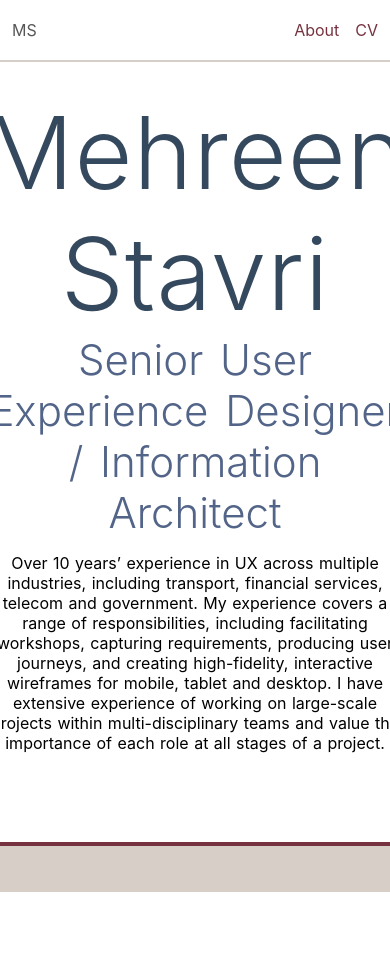
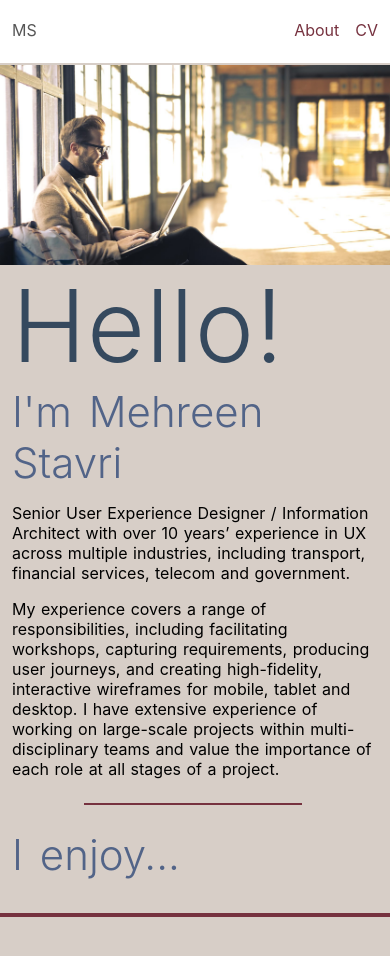
Before and after one commit to philstavri/mehreen-portfolio, a Nuxt app: page / in a window 390 px wide. Shown: the top 956 px of the page. Before the commit the page ends 892 px from the top, so only its background shows below. Built offline with nearby package versions, Linux system fonts and the light colour scheme; some icons are missing.

Commit message:
Styled about content and added two col component

```diff
--- /dev/null
+++ b/components/TwoCol.vue
@@ -0,0 +1,51 @@
+<template>
+  <div class="two-col">
+    <div class="two-col__first-col two-col__column">
+      <slot name="first-col"></slot>
+    </div>
+    <div class="two-col__second-col two-col__column">
+      <slot name="second-col"></slot>
+    </div>
+  </div>
+</template>
+
+<style lang="scss">
+@import "./styles/tools";
+
+.two-col {
+  @include full-width;
+  display: flex;
+  flex-direction: row;
+
+
+
+  &__column {
+    flex: 1;
+    width: 50%;
+  }
+
+  &__first-col {
+    @include spacing(padding-right, l);
+
+    @media (max-width: $max-width-breakpoint) {
+      @include spacing(padding-left, m);
+    }
+  }
+
+  &__second-col {
+    @include spacing(padding-left, l);
+
+    @media (max-width: $max-width-breakpoint) {
+      @include spacing(padding-right, m);
+    }
+  }
+
+  @media (max-width: 700px) {
+    flex-direction: column;
+
+    &__column {
+      width: 100%;
+    }
+  }
+}
+</style>
--- a/layouts/default.vue
+++ b/layouts/default.vue
@@ -45,8 +45,7 @@ export default {
 </script>
 
 <style lang="scss">
-@import "./styles/common.scss";
-
+@import "./styles/tools.scss";
 .footer-bar {
   @include full-width;
 
@@ -92,8 +91,9 @@ export default {
   position: fixed;
   top: 0;
   left: 0;
-  //background-color: #d7cec7;
+  background-color: #fff;
   border-bottom: 2px solid #d7cec7;
+  height: 65px;
 
   @include full-width;
 
--- a/nuxt.config.js
+++ b/nuxt.config.js
@@ -1,4 +1,7 @@
 module.exports = {
+  css: [
+    '@/styles/main.scss'
+  ],
   /*
   ** Headers of the page
   */
--- a/pages/index.vue
+++ b/pages/index.vue
@@ -1,34 +1,62 @@
 <template>
-  <section class="container">
-    <div>
+  <section class="about-page">
+    <two-col class="about-page__content">
+        <div slot="first-col" class="foo">
           <h1 class="title">
-        Mehreen Stavri
+            Hello!
           </h1>
           <h2 class="subtitle">
-        Senior User Experience Designer / Information Architect
+            I'm Mehreen Stavri
           </h2>
-      <p>Over 10 years’ experience in UX across multiple industries, including transport, financial services, telecom and government.
-My experience covers a range of responsibilities, including facilitating workshops, capturing requirements, producing user journeys, and creating high-fidelity, interactive wireframes for mobile, tablet and desktop.
+          <p>Senior User Experience Designer / Information Architect with over 10 years’ experience in UX across multiple industries, including transport, financial services, telecom and government.</p>
+          <p class="u-margin-top-l">My experience covers a range of responsibilities, including facilitating workshops, capturing requirements, producing user journeys, and creating high-fidelity, interactive wireframes for mobile, tablet and desktop.
       I have extensive experience of working on large-scale projects within multi-disciplinary teams and value the importance of each role at all stages of a project.</p>
 
+          <hr/>
+
+          <h2 class="subtitle">I enjoy...</h2>
         </div>
+        <div slot="second-col">&nbsp;</div>
+      </two-col>
   </section>
 </template>
 
 <script>
+import TwoCol from "@/components/TwoCol";
 
 export default {
-  components: {}
+  components: { TwoCol }
 }
 </script>
 
-<style>
-.container {
+<style lang="scss">
+@import "./styles/tools.scss";
+
+.about-page {
+  margin-top: 65px;
   min-height: 100vh;
+  background-color: $color-shade-light;
+  background-image: url(~/assets/about-background.jpg);
+  background-repeat: no-repeat;
+  background-position: left 50vw center;
+  background-size: cover;
+
+  &__content {
+    @include full-width-content;
+    height: 100%;
+  }
+
+  @media (max-width: 700px) {
+    padding-top: 200px;
+    background-position: left top;
+    background-size: contain;
     display: flex;
-  justify-content: center;
-  align-items: center;
-  text-align: center;
+    flex-direction: column-reverse;
+
+    &__content {
+      background-color: $color-shade-light;
+    }
+  }
 }
 
 .title {
--- /dev/null
+++ b/styles/base.scss
@@ -0,0 +1,11 @@
+@import "settings";
+@import "tools";
+
+hr {
+  border: 1px solid $color-highlight;
+  width: 60%;
+  @include apply-value-to-props(margin-left margin-right, auto);
+  @include spacing(margin-top margin-bottom, xxl);
+}
+
+p {}
--- /dev/null
+++ b/styles/main.scss
@@ -0,0 +1,4 @@
+@import "settings";
+@import "tools";
+@import "base";
+@import "utilities";
--- /dev/null
+++ b/styles/settings.scss
@@ -0,0 +1,18 @@
+$max-width: 1200px;
+$max-width-breakpoint: $max-width * 1.1;
+$spacing-base: 4px;
+
+$spacing-modifiers: (
+    xs: 1,
+    s: 2,
+    m: 3,
+    l: 4,
+    xl: 5,
+    xxl: 6,
+    xxxl: 7
+);
+
+$color-highlight: #76323f;
+$color-contrast: #565656;
+$color-shade-bold: #c09f80;
+$color-shade-light: #d7cec7;
--- a/styles/_common.scss
+++ b/styles/tools.scss
@@ -1,20 +1,4 @@
-$max-width: 1200px;
-$spacing-base: 4px;
-
-$spacing-modifiers: (
-    xs: 1,
-    s: 2,
-    m: 3,
-    l: 4,
-    xl: 5,
-    xxl: 6,
-    xxxl: 7
-);
-
-$color-highlight: #76323f;
-$color-contrast: #565656;
-$color-shade-bold: #c09f80;
-$color-shade-light: #d7cec7;
+@import "settings";
 
 @mixin apply-value-to-props($props, $value) {
     @if length($props) {
--- /dev/null
+++ b/styles/utilities.scss
@@ -0,0 +1,22 @@
+@import "settings";
+
+$spacing-types: margin padding;
+$spacing-directions: top right bottom left;
+
+@each $space-type in $spacing-types {
+  @each $space-modifier in map-keys($spacing-modifiers) {
+
+    .u-#{$space-type}-#{space-modifier} {
+      @include spacing($space-type, $space-modifier);
+    }
+
+    @each $space-direction in $spacing-directions {
+      $space-with-direction: #{$space-type}-#{$space-direction};
+      .u-#{$space-with-direction}-#{$space-modifier} {
+        @include spacing($space-with-direction, $space-modifier);
+      }
+    }
+
+  }
+
+}
```
Also changed, not shown: assets/about-background.jpg (added), components/README.md (deleted). Lines whose indentation alone changed are shown as unchanged.
